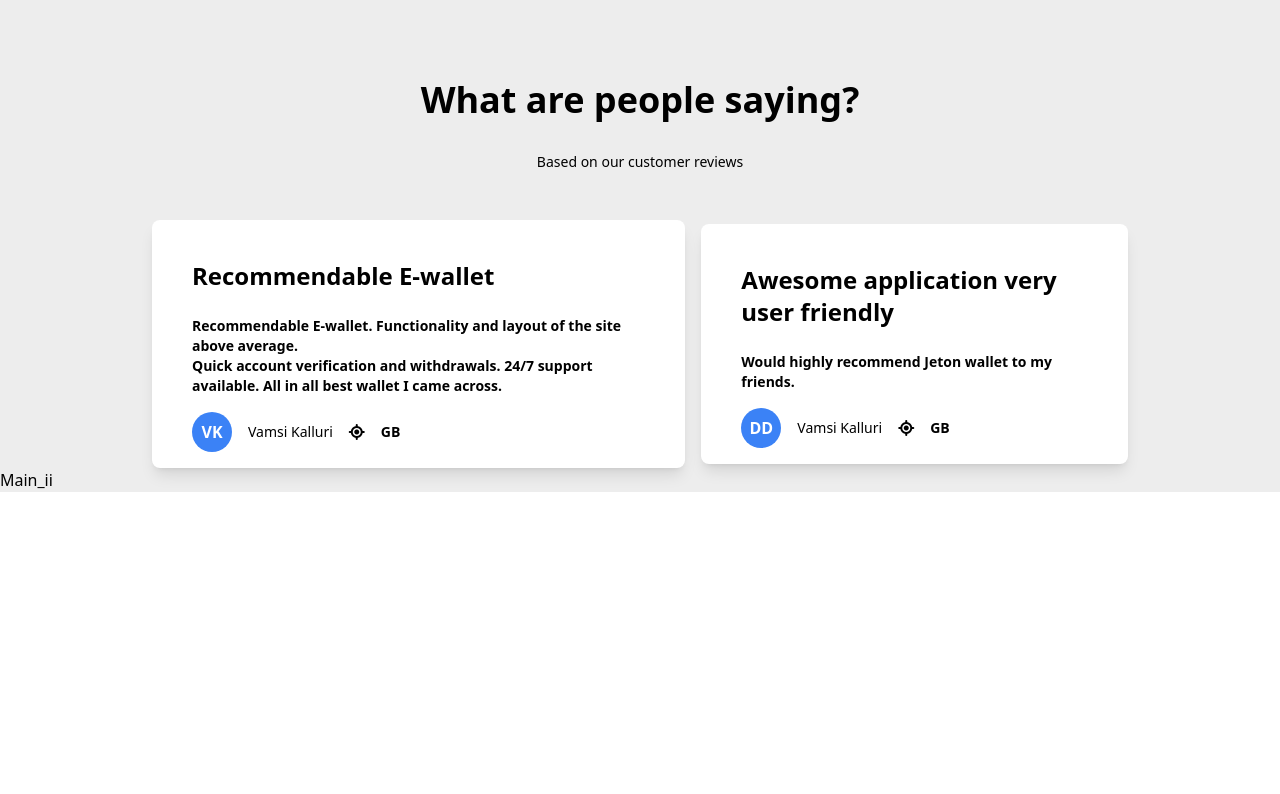
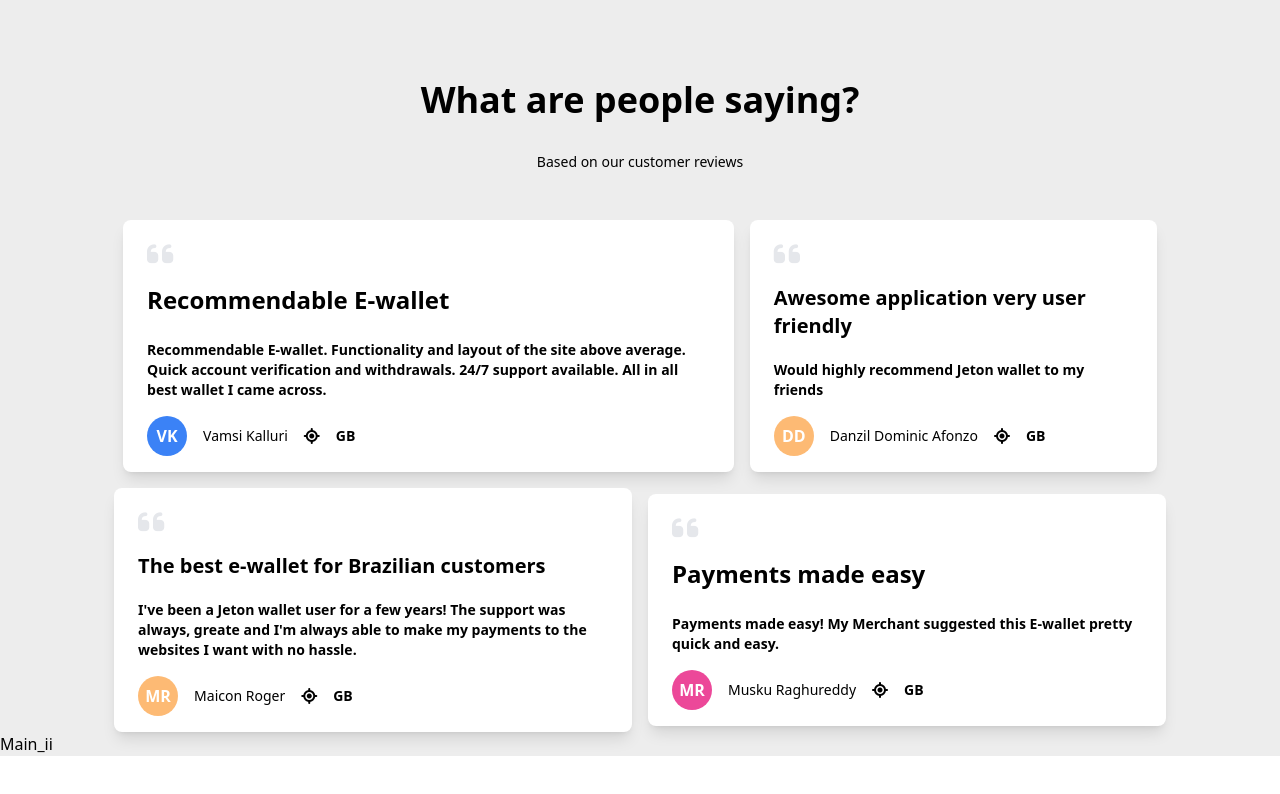
Before and after one commit to tcodes317/Jeton_project, a React (Vite) app in the folder app/: page / in a window 1280 px wide. Shown: the top 794 px of the page. Built offline with nearby package versions, Linux system fonts and the light colour scheme.

Commit message:
5/13/2024

```diff
--- a/app/src/Components/Bg-Two/Main/MainComponents/Main_i.jsx
+++ b/app/src/Components/Bg-Two/Main/MainComponents/Main_i.jsx
@@ -4,10 +4,10 @@
             <div className="relative">
                 <h1 className="font-bold py-8 pt-20 text-4xl text-center">What are people saying?</h1>
                 <h6 className="text-center text-sm mb-12">Based on our customer reviews</h6>
-                <div className="flex items-center flex-col" id="card-container">
+                <div className="flex items-center flex-col space-y-4" id="card-container">
                     <div className="flex items-center justify-center space-x-4" id="card-cont-i">
-                        <div className="bg-white w-5/12 p-4 px-10 rounded-lg shadow-lg" id="card_i">
-                            <i className="fa fa-dot"></i>
+                        <div className="bg-white w-6/12 p-4 px-6 rounded-lg shadow-lg" id="card_i">
+                            <i className="fa fa-quote-left text-gray-200 text-3xl pb-3"></i>
                             <h1 className="font-bold text-2xl mb-6">Recommendable E-wallet</h1>
                             <div className="font-bold text-sm text-black-400">Recommendable E-wallet. Functionality and layout of the site above average. <br /> Quick account verification and withdrawals. 24/7 support available. All in all best wallet I came across.</div>
                             <div className="flex items-center space-x-4 mt-4">
@@ -18,21 +18,42 @@
                             </div>
                         </div>
 
-                        <div className="bg-white w-4/12 p-4 px-10 rounded-lg shadow-lg" id="card_i">
-                            <i className="fa fa-dot"></i>
-                            <h1 className="font-bold text-2xl mb-6">Awesome application very user friendly</h1>
-                            <div className="font-bold text-sm text-black-400">Would highly recommend Jeton wallet to my friends.</div>
+                        <div className="bg-white w-4/12 p-4 px-6 rounded-lg shadow-lg" id="card_i">
+                            <i className="fa fa-quote-left text-gray-200 text-3xl pb-3"></i>
+                            <h1 className="font-bold text-xl mb-5">Awesome application very user friendly</h1>
+                            <div className="font-bold text-sm text-black-400">Would highly recommend Jeton wallet to my friends</div>
                             <div className="flex items-center space-x-4 mt-4">
-                                <div className="w-10 h-10 flex items-center justify-center font-bold bg-blue-500 text-white rounded-full">DD</div>
-                                <h4 className="text-sm">Vamsi Kalluri</h4>
+                                <div className="w-10 h-10 flex items-center justify-center font-bold bg-orange-300 text-white rounded-full">DD</div>
+                                <h4 className="text-sm truncate">Danzil Dominic Afonzo</h4>
                                 <i className="fa fa-location"></i>
                                 <div className="font-bold text-sm">GB</div>
                             </div>
                         </div>
                     </div>
-                    <div className="" id="card-cont-ii">
-                        <div className="" id="card_i"></div>
-                        <div className="" id="card_ii"></div>
+
+                    <div className="flex items-center justify-center space-x-4" id="card-cont-i">
+                        <div className="bg-white w-5/12 p-4 px-6 rounded-lg shadow-lg" id="card_i">
+                            <i className="fa fa-quote-left text-gray-200 text-3xl pb-3"></i>
+                            <h1 className="font-bold text-xl mb-5">The best e-wallet for Brazilian customers</h1>
+                            <div className="font-bold text-sm text-black-400">I've been a Jeton wallet user for a few years! The support was <br /> always, greate and I'm always able to make my payments to the websites I want with no hassle.</div>
+                            <div className="flex items-center space-x-4 mt-4">
+                                <div className="w-10 h-10 flex items-center justify-center font-bold bg-orange-300 text-white rounded-full">MR</div>
+                                <h4 className="text-sm truncate">Maicon Roger</h4>
+                                <i className="fa fa-location"></i>
+                                <div className="font-bold text-sm">GB</div>
+                            </div>
+                        </div>
+                        <div className="bg-white w-5/12 p-4 px-6 rounded-lg shadow-lg" id="card_i">
+                            <i className="fa fa-quote-left text-gray-200 text-3xl pb-3"></i>
+                            <h1 className="font-bold text-2xl mb-6">Payments made easy</h1>
+                            <div className="font-bold text-sm text-black-400">Payments made easy! My Merchant suggested this E-wallet pretty <br /> quick and easy.</div>
+                            <div className="flex items-center space-x-4 mt-4">
+                                <div className="w-10 h-10 flex items-center justify-center font-bold bg-pink-500 text-white rounded-full">MR</div>
+                                <h4 className="text-sm">Musku Raghureddy</h4>
+                                <i className="fa fa-location"></i>
+                                <div className="font-bold text-sm">GB</div>
+                            </div>
+                        </div>
                     </div>
                 </div>
             </div>
```
